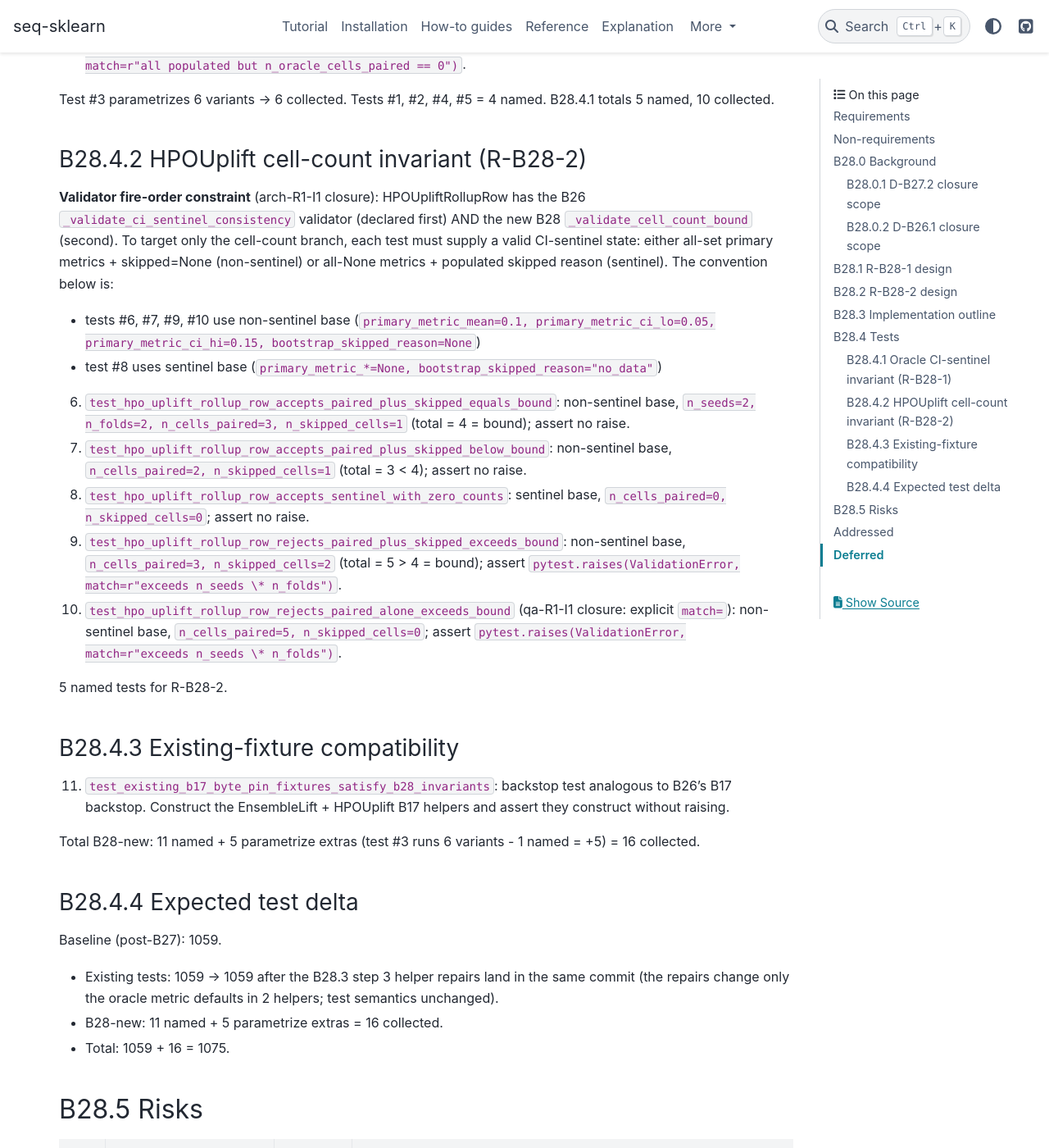
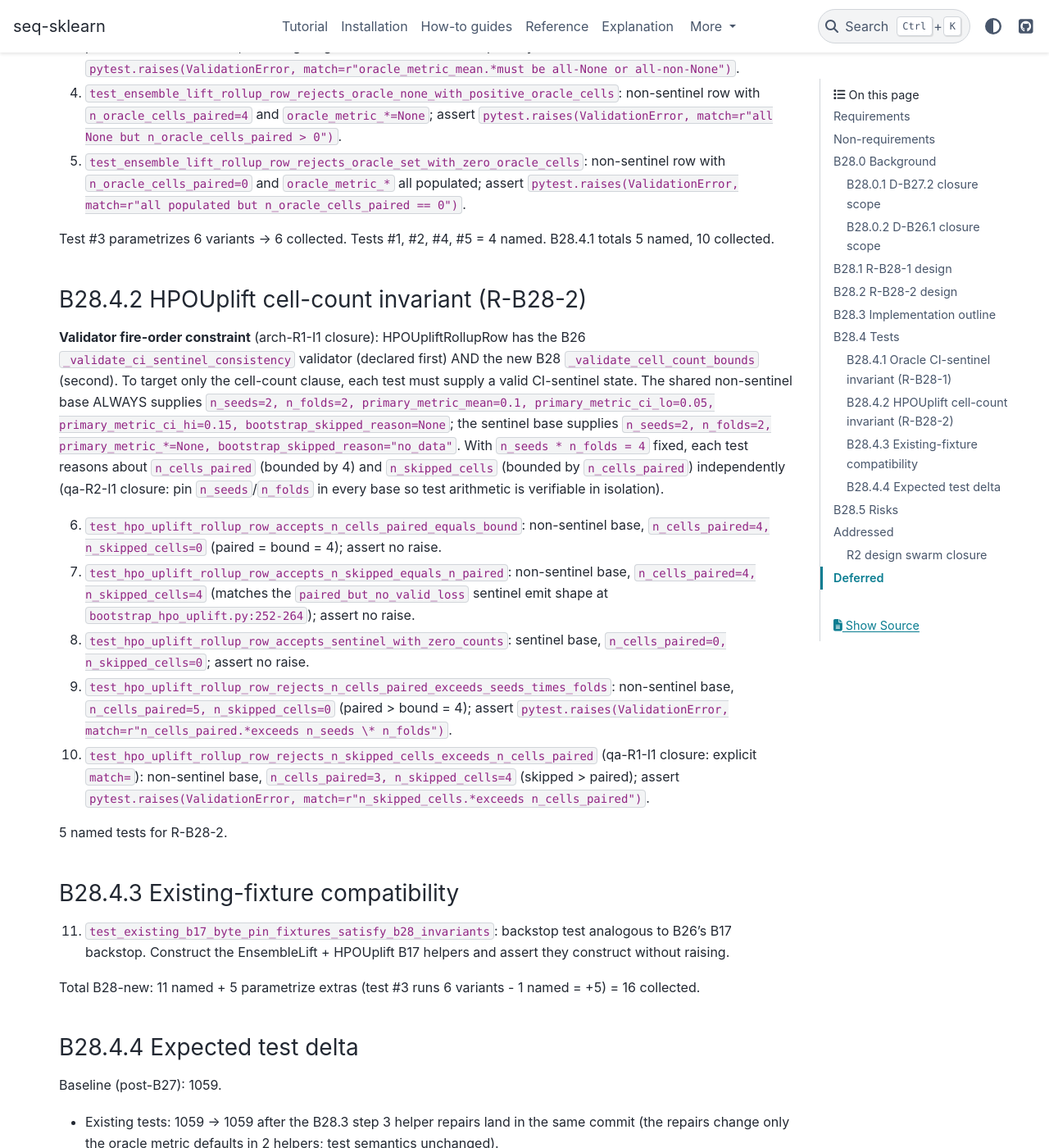
Before and after one commit to switch527/seq-sklearn, a Sphinx documentation site: the page built from docs/benchmark_suite_design_b28_delta.md, in a window 1280 px wide and 1400 px high, scrolled down 4649 px. Shown: the whole window at 82% size. Built offline with Sphinx 7.4.7 and the PyData theme 0.15.4, drawn with Linux system fonts in a browser that asks for light colours; pages that are not in the unit, such as notebooks, are missing from menus; some of the changed text lies outside the part shown.

Commit message:
docs(B28): close R2 design swarm CRITICALs + IMPs + NIT
R2 design swarm consensus on commit 07c3ac5 (2C/2I/1N).
Closures:
- arch-R2-C1: HPOUplift invariant reformulated as 2
  separate bounds. The original
  n_cells_paired + n_skipped_cells <= n_seeds * n_folds
  was semantically wrong because n_skipped_cells is a
  SUBSET of n_cells_paired (paired cells with NaN loss),
  not disjoint. Now: n_cells_paired <= n_seeds * n_folds
  AND n_skipped_cells <= n_cells_paired. Matches the
  aggregator's paired_but_no_valid_loss emit shape
  (n_cells_paired=4, n_skipped_cells=4).
- arch-R2-C2: b15 fixture audit gap resolves under the
  corrected invariant.
- arch-R2-I1: site-count contradiction (4 vs 5) corrected.
- qa-R2-I1: n_seeds/n_folds explicitly pinned in B28.4.2
  base for tests #7/#9/#10.
- arch-R2-N1: Risk-2 narrative updated with actual B17
  fixture shape.

Test count unchanged (11 named / 16 collected).

Co-Authored-By: Claude Opus 4.7 (1M context) <noreply@anthropic.com>

````diff
--- a/docs/benchmark_suite_design_b28_delta.md
+++ b/docs/benchmark_suite_design_b28_delta.md
@@ -19,15 +19,20 @@ aggregator bug that emits a half-populated oracle triple.
 
 R-B28-2 (closes D-B26.1): add a new
 `@model_validator(mode="after")` to `HPOUpliftRollupRow`
-enforcing the structural cell-count invariant:
-- `n_cells_paired + n_skipped_cells <= n_seeds * n_folds`
+enforcing two structural cell-count invariants:
+- `n_cells_paired <= n_seeds * n_folds`
+- `n_skipped_cells <= n_cells_paired`
 
-The aggregator at `benchmarks/report/bootstrap_hpo_uplift.py:130-160`
-emits sentinel rows with `n_cells_paired=0, n_skipped_cells=0`
-(trivially satisfies the bound). Happy rows partition the
-inner-join space: paired cells are those where both default
-and tuned ran; skipped cells are paired-but-NaN-loss; the
-sum is bounded by the total possible cells `n_seeds * n_folds`.
+Per the schema docstring at `bootstrap_manifest.py:585-586`,
+`n_cells_paired` counts cells where BOTH default and tuned
+ran (bounded by `n_seeds * n_folds`); `n_skipped_cells` is
+a SUBSET of paired cells dropped from the bootstrap due to
+NaN loss (bounded above by `n_cells_paired`). The
+aggregator at `benchmarks/report/bootstrap_hpo_uplift.py:252-264`
+emits the `paired_but_no_valid_loss` sentinel with
+`n_cells_paired=n_paired_total, n_skipped_cells=n_paired_total`
+when all paired cells have NaN loss: both invariants
+trivially satisfied (4<=4 and 4<=4).
 
 ## Non-requirements
 
@@ -114,17 +119,22 @@ In `benchmarks/bootstrap_manifest.py`, add to
 
 ```python
 @model_validator(mode="after")
-def _validate_cell_count_bound(self) -> "HPOUpliftRollupRow":
-    # B28 / D-B26.1 closure: paired + skipped <= seeds * folds.
-    # The aggregator's inner-join space is bounded by the total
-    # possible (seed, fold) cells; paired (both default + tuned
-    # ran) plus skipped (paired-but-NaN-loss) cannot exceed it.
+def _validate_cell_count_bounds(self) -> "HPOUpliftRollupRow":
+    # B28 / D-B26.1 closure (R2 corrected): n_cells_paired is
+    # bounded by the inner-join space (n_seeds * n_folds);
+    # n_skipped_cells is a SUBSET of paired cells (paired-but-
+    # NaN-loss) so bounded above by n_cells_paired.
     total_possible = self.n_seeds * self.n_folds
-    if self.n_cells_paired + self.n_skipped_cells > total_possible:
+    if self.n_cells_paired > total_possible:
         raise ValueError(
-            f"n_cells_paired ({self.n_cells_paired}) + n_skipped_cells "
-            f"({self.n_skipped_cells}) exceeds n_seeds * n_folds "
-            f"({self.n_seeds} * {self.n_folds} = {total_possible})"
+            f"n_cells_paired ({self.n_cells_paired}) exceeds "
+            f"n_seeds * n_folds ({self.n_seeds} * "
+            f"{self.n_folds} = {total_possible})"
+        )
+    if self.n_skipped_cells > self.n_cells_paired:
+        raise ValueError(
+            f"n_skipped_cells ({self.n_skipped_cells}) exceeds "
+            f"n_cells_paired ({self.n_cells_paired})"
         )
     return self
 ```
@@ -245,35 +255,39 @@ Test #3 parametrizes 6 variants -> 6 collected. Tests #1,
 **Validator fire-order constraint** (arch-R1-I1 closure):
 HPOUpliftRollupRow has the B26 `_validate_ci_sentinel_consistency`
 validator (declared first) AND the new B28
-`_validate_cell_count_bound` (second). To target only the
-cell-count branch, each test must supply a valid CI-sentinel
-state: either all-set primary metrics + skipped=None
-(non-sentinel) or all-None metrics + populated skipped reason
-(sentinel). The convention below is:
-- tests #6, #7, #9, #10 use non-sentinel base
-  (`primary_metric_mean=0.1, primary_metric_ci_lo=0.05,
-  primary_metric_ci_hi=0.15, bootstrap_skipped_reason=None`)
-- test #8 uses sentinel base
-  (`primary_metric_*=None, bootstrap_skipped_reason="no_data"`)
+`_validate_cell_count_bounds` (second). To target only the
+cell-count clause, each test must supply a valid CI-sentinel
+state. The shared non-sentinel base ALWAYS supplies
+`n_seeds=2, n_folds=2, primary_metric_mean=0.1,
+primary_metric_ci_lo=0.05, primary_metric_ci_hi=0.15,
+bootstrap_skipped_reason=None`; the sentinel base supplies
+`n_seeds=2, n_folds=2, primary_metric_*=None,
+bootstrap_skipped_reason="no_data"`. With `n_seeds * n_folds =
+4` fixed, each test reasons about `n_cells_paired` (bounded
+by 4) and `n_skipped_cells` (bounded by `n_cells_paired`)
+independently (qa-R2-I1 closure: pin `n_seeds`/`n_folds`
+in every base so test arithmetic is verifiable in isolation).
 
-6. `test_hpo_uplift_rollup_row_accepts_paired_plus_skipped_equals_bound`:
-   non-sentinel base, `n_seeds=2, n_folds=2,
-   n_cells_paired=3, n_skipped_cells=1` (total = 4 = bound);
-   assert no raise.
-7. `test_hpo_uplift_rollup_row_accepts_paired_plus_skipped_below_bound`:
-   non-sentinel base, `n_cells_paired=2, n_skipped_cells=1`
-   (total = 3 < 4); assert no raise.
+6. `test_hpo_uplift_rollup_row_accepts_n_cells_paired_equals_bound`:
+   non-sentinel base, `n_cells_paired=4, n_skipped_cells=0`
+   (paired = bound = 4); assert no raise.
+7. `test_hpo_uplift_rollup_row_accepts_n_skipped_equals_n_paired`:
+   non-sentinel base, `n_cells_paired=4, n_skipped_cells=4`
+   (matches the `paired_but_no_valid_loss` sentinel emit
+   shape at `bootstrap_hpo_uplift.py:252-264`); assert no
+   raise.
 8. `test_hpo_uplift_rollup_row_accepts_sentinel_with_zero_counts`:
    sentinel base, `n_cells_paired=0, n_skipped_cells=0`;
    assert no raise.
-9. `test_hpo_uplift_rollup_row_rejects_paired_plus_skipped_exceeds_bound`:
-   non-sentinel base, `n_cells_paired=3, n_skipped_cells=2`
-   (total = 5 > 4 = bound); assert
-   `pytest.raises(ValidationError, match=r"exceeds n_seeds \* n_folds")`.
-10. `test_hpo_uplift_rollup_row_rejects_paired_alone_exceeds_bound`
+9. `test_hpo_uplift_rollup_row_rejects_n_cells_paired_exceeds_seeds_times_folds`:
+   non-sentinel base, `n_cells_paired=5, n_skipped_cells=0`
+   (paired > bound = 4); assert
+   `pytest.raises(ValidationError, match=r"n_cells_paired.*exceeds n_seeds \* n_folds")`.
+10. `test_hpo_uplift_rollup_row_rejects_n_skipped_cells_exceeds_n_cells_paired`
     (qa-R1-I1 closure: explicit `match=`): non-sentinel base,
-    `n_cells_paired=5, n_skipped_cells=0`; assert
-    `pytest.raises(ValidationError, match=r"exceeds n_seeds \* n_folds")`.
+    `n_cells_paired=3, n_skipped_cells=4` (skipped > paired);
+    assert
+    `pytest.raises(ValidationError, match=r"n_skipped_cells.*exceeds n_cells_paired")`.
 
 5 named tests for R-B28-2.
 
@@ -302,7 +316,7 @@ Baseline (post-B27): 1059.
 | ID | Risk | Severity | Mitigation |
 |---|---|---|---|
 | R-B28-Risk-1 | The new oracle CI-sentinel clause rejects existing EnsembleLiftRollupRow fixtures. | Medium-confirmed | R1 design swarm identified 5 KNOWN sites across two helper factories where oracle metric defaults are not gated on `n_oracle_cells_paired`. B28.3 step 3 enumerates each site and prescribes the helper-level fix (gate oracle defaults on `n_oracle_cells_paired > 0`). The aggregator itself (`benchmarks/report/bootstrap_ensemble_lift.py:152-159` sentinel + `:320-321` happy path) emits the two structural shapes correctly; the gap is helper-fixture-only. The b16:561 mutation pin uses `model_construct` post-B27 so it bypasses both validators. |
-| R-B28-Risk-2 | The new HPOUplift cell-count validator rejects an existing fixture. | Low | The aggregator emits sentinels with `n_cells_paired=0, n_skipped_cells=0` (trivially satisfies). Happy rows are inner-join-bounded. B17/B21/B22 fixtures supply `n_cells_paired=4` with appropriate `n_seeds=2, n_folds=2` (4 <= 4). Live verification via the suite. |
+| R-B28-Risk-2 | The new HPOUplift cell-count validators reject an existing fixture. | Low | The aggregator emits sentinels with `n_cells_paired=0, n_skipped_cells=0` (trivially satisfies both bounds). Happy rows are inner-join-bounded; `paired_but_no_valid_loss` emits `n_cells_paired=n_paired_total, n_skipped_cells=n_paired_total` (e.g., 4/4 with bound 4: passes both). Audit of existing fixtures: B17 (`n_seeds=2, n_folds=1, n_cells_paired=1, n_skipped_cells=1` → 1<=2 and 1<=1, passes); B15 (`n_seeds=2, n_folds=2, n_cells_paired=4, n_skipped_cells=1` → 4<=4 and 1<=4, passes); B21/B22 (similar shapes). Live verification via the full suite during build. |
 | R-B28-Risk-3 | The composed EnsembleLift validator becomes complex (primary clause + oracle clause + row-count clause). | Low | The two validator methods stay separate (`_validate_row_count_invariants` + `_validate_ci_sentinel_consistency`); only the latter grows. Pydantic v2's mode="after" chain handles ordering. |
 
 ## Addressed
@@ -342,6 +356,51 @@ Test count after R1 closures: 11 named / 16 collected
 (unchanged from R1 draft; all closures sharpen pre-existing
 test specs).
 
+### R2 design swarm closure
+
+R2 confirming swarm on commit `07c3ac5`: architecture-
+reviewer (2C / 1I / 1N REQUEST_CHANGES), qa-test-coverage
+(0C / 1I / 0N APPROVE), style-reviewer (0C / 0I / 0N
+APPROVE). Deduplicated total: 2 CRITICAL, 2 IMPROVEMENT, 1
+NITPICK. Closures:
+
+- **arch-R2-C1** (HPOUplift invariant
+  `n_cells_paired + n_skipped_cells <= n_seeds * n_folds`
+  semantically wrong: per schema docstring at
+  `bootstrap_manifest.py:585-586`, `n_skipped_cells` is a
+  SUBSET of `n_cells_paired` not disjoint; the
+  `paired_but_no_valid_loss` aggregator emit at
+  `bootstrap_hpo_uplift.py:252-264` produces
+  `n_cells_paired=4, n_skipped_cells=4` which the wrong
+  invariant rejects): R-B28-2 reformulated as TWO
+  invariants: `n_cells_paired <= n_seeds * n_folds` AND
+  `n_skipped_cells <= n_cells_paired`. Validator body
+  rewritten; pseudocode at B28.2 updated; risk table
+  updated; tests #6-#10 rewritten to target the new
+  branches with `paired_but_no_valid_loss`-shape test #7
+  pinning the 4/4 emit.
+- **arch-R2-C2** (b15 fixtures at
+  `test_hpo_uplift_report_b15.py:213, :227` violate the
+  WRONG invariant): resolves automatically under the
+  corrected invariant since `4 <= 4` trivially passes.
+  R-B28-Risk-2 narrative updated to cite the b15 shape
+  explicitly.
+- **arch-R2-I1** (site count contradiction: ":143 says 4,
+  :190 says 5"): corrected ":143" to "5 KNOWN" matching
+  the actual 5-site enumeration.
+- **qa-R2-I1** (B28.4.2 base for tests #7/#9/#10 didn't pin
+  n_seeds/n_folds): fire-order constraint paragraph rewritten
+  to make the shared base ALWAYS supply `n_seeds=2,
+  n_folds=2`; test docstrings reason about the fixed bound
+  of 4 directly.
+- **arch-R2-N1** (Risk-2 narrative imprecision on B17
+  shape): risk table updated with the actual B17 fixture
+  shape (`n_seeds=2, n_folds=1, n_cells_paired=1,
+  n_skipped_cells=1`).
+
+Test count after R2 closures: 11 named / 16 collected
+(unchanged; closures were prose + invariant-shape only).
+
 ## Deferred
 
 - **D-B28.1**: add the `n_cells_paired + n_skipped_cells
````
Also changed, not shown: other parts of docs/benchmark_suite_design_b28_delta.md (+1 -1 lines).
